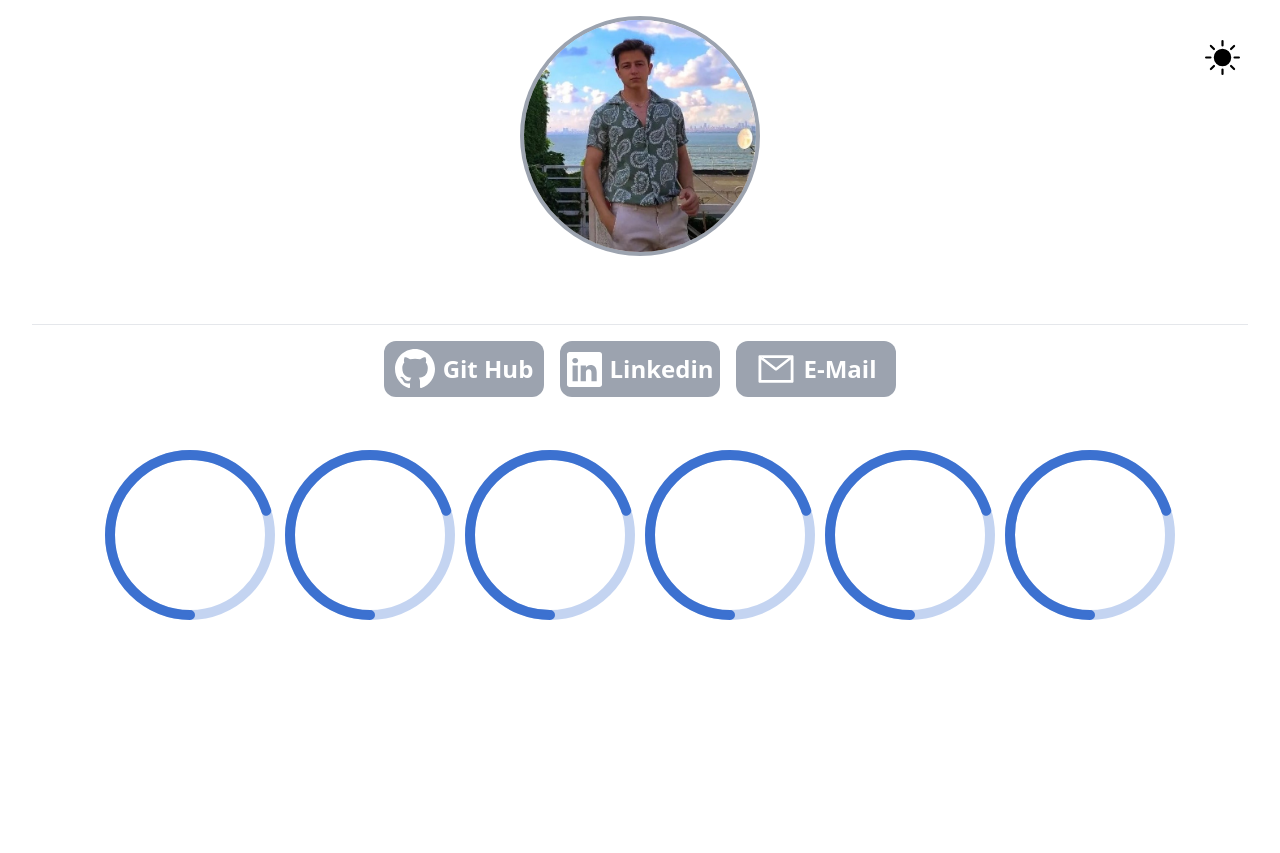
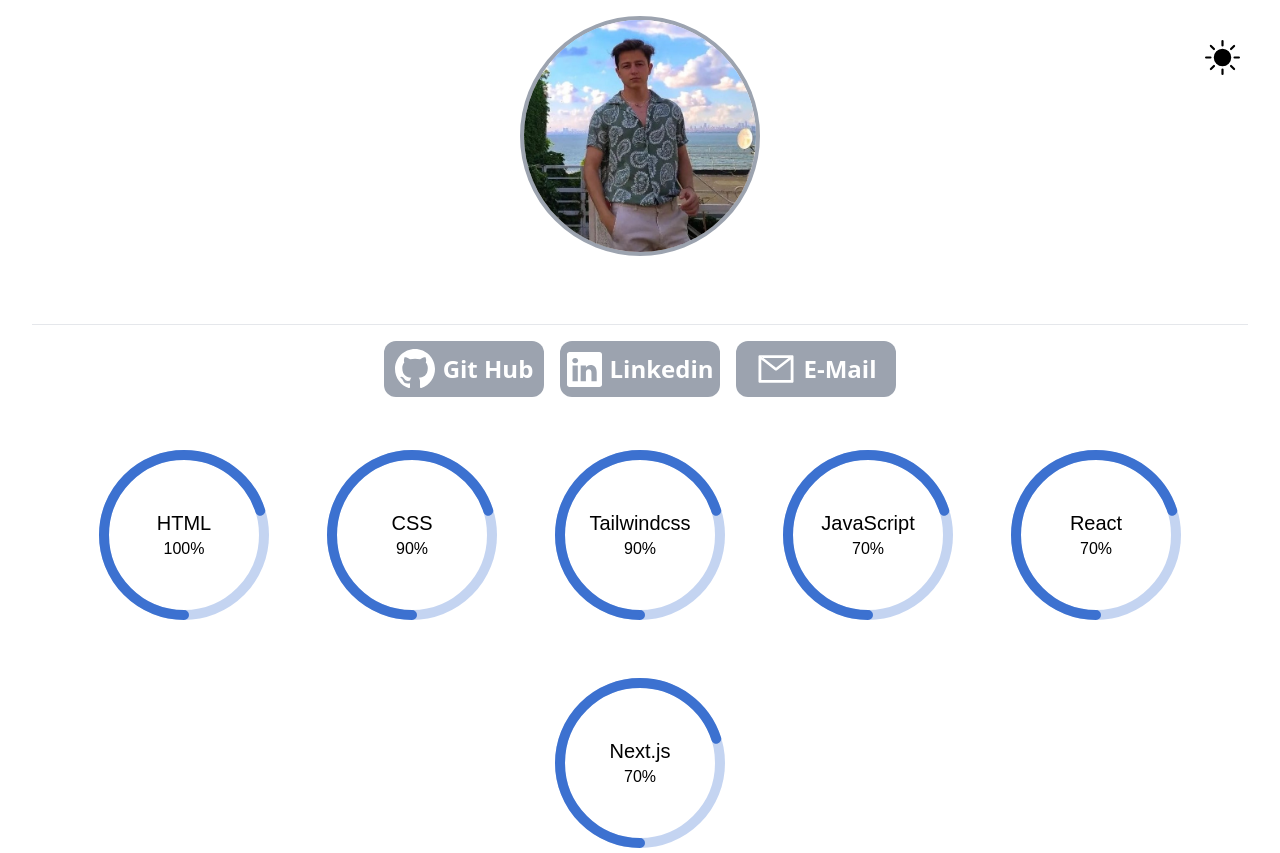
Before and after one commit to erkankolakan/portfolio_2, a Next.js app: page / in a window 1280 px wide. Before the commit the page ends 800 px from the top, so only its background shows below. Built offline with nearby package versions, Linux system fonts and the light colour scheme; a web font is replaced by a local one.

Commit message:
grafikler koyuldu

```diff
--- a/src/app/components/RadialChart.jsx
+++ b/src/app/components/RadialChart.jsx
@@ -25,11 +25,15 @@ class RadialChart extends Component {
         const circumference = 2 * 3.14 * circleRadius;
         const strokeLength = setStrokeLength ? circumference / 100 * progress : 0;
 return (
+    <div className=' flex  items-center justify-center '>
+        {/* <div className=''>asdasd</div> */}
            <div
                 className={classNames('radial-chart', className, {
                     'no-progress': strokeLength === 0
                 })}
+
            >
+
                <svg viewBox="0 0 180 180" width={dimension} height={dimension}>
                    <circle
                        className="radial-chart-total"
@@ -53,8 +57,8 @@ return (
                    />
 
                </svg>
-
-           </div>
+            </div>
+        </div>
         );
     }
 }
--- a/src/app/globals.css
+++ b/src/app/globals.css
@@ -29,14 +29,14 @@
 
   @media (max-width: 500px) {
     .respo-header{
-      flex-wrap: wrap;
-      box-sizing: border-box;
+      padding: 0;
     }
   }
 
   .slogan{
     font-family: 'Akira Expanded', sans-serif;
 }
+
 
 
 
@@ -66,9 +66,14 @@
 
 
 
+.ortalama{
+  width: calc(100% - 80px);
+}
 
-
-
+.slogan2{
+  font-family: 'Caprasimo', cursive;
+  font-family: 'Duru Sans', sans-serif;
+}
 
 
 
--- a/src/app/page.jsx
+++ b/src/app/page.jsx
@@ -12,13 +12,13 @@ import 'react-toastify/dist/ReactToastify.css';
 import ThemeComp from './components/ThemeComp'
 import RadialChart from './components/RadialChart'
 
-// const chartData1 = [100];
-// const chartData2 = [90];
-// const chartData3 = [90];
-// const chartData4 = [75];
-// const chartData5 = [75];
-// const chartData6 = [50];
-// const chartData7 = [75];
+const chartData1 = [100];
+const chartData2 = [90];
+const chartData3 = [90];
+const chartData4 = [75];
+const chartData5 = [75];
+const chartData6 = [50];
+const chartData7 = [75];
 
 
 const container = {
@@ -150,32 +150,78 @@ const page = () => {
         pauseOnHover
         theme="light"
       />
-      <div className='flex mt-12 flex-col w-full justify-center items-center '>
-      <div className='flex'>
+      <div className='flex mt-12 flex-col w-full  justify-center items-center '>
+      <div className='flex flex-wrap max-w-[1200px] justify-center items-center gap-12 '>
+
+      <div className='relative flex justify-center items-center'>
+          <div className='absolute ortalama '>
+            <div className='slogan2 text-xl flex justify-center items-center' >HTML</div>
+            <div className='slogan2 flex justify-center items-center'>100%</div>
+          </div>
         <RadialChart
           progress={70}
           color="#3c71d0"
         />
+    </div>
+
+        <div className='relative flex justify-center items-center'>
+          <div className='absolute ortalama '>
+            <div className='slogan2 text-xl flex justify-center items-center' >CSS</div>
+            <div className='slogan2 flex justify-center items-center'>90%</div>
+          </div>
           <RadialChart
           progress={70}
           color="#3c71d0"
         />
+      </div>
+
+      <div className='relative flex justify-center items-center'>
+          <div className='absolute ortalama '>
+            <div className='slogan2 text-xl flex justify-center items-center' >Tailwindcss</div>
+            <div className='slogan2 flex justify-center items-center'>90%</div>
+          </div>
           <RadialChart
           progress={70}
           color="#3c71d0"
         />
+    </div>
+      <div className='relative flex justify-center items-center'>
+          <div className='absolute ortalama '>
+            <div className='slogan2 text-xl flex justify-center items-center' >JavaScript</div>
+            <div className='slogan2 flex justify-center items-center'>70%</div>
+          </div>
+          <RadialChart
+          progress={70}
+          color="#3c71d0"
+          writeText="selam bebek"
+        />
+    </div>
+
+      <div className='relative flex justify-center items-center'>
+          <div className='absolute ortalama '>
+            <div className='slogan2 text-xl flex justify-center items-center' >React</div>
+            <div className='slogan2 flex justify-center items-center'>70%</div>
+          </div>
           <RadialChart
           progress={70}
           color="#3c71d0"
         />
+
+      </div>
+
+
+      <div className='relative flex justify-center items-center'>
+          <div className='absolute ortalama '>
+            <div className='slogan2 text-xl flex justify-center items-center' >Next.js</div>
+            <div className='slogan2 flex justify-center items-center'>70%</div>
+          </div>
+
           <RadialChart
           progress={70}
           color="#3c71d0"
         />
-          <RadialChart
-          progress={70}
-          color="#3c71d0"
-        />
+      </div>
+
       </div>
     </div>
 
```
